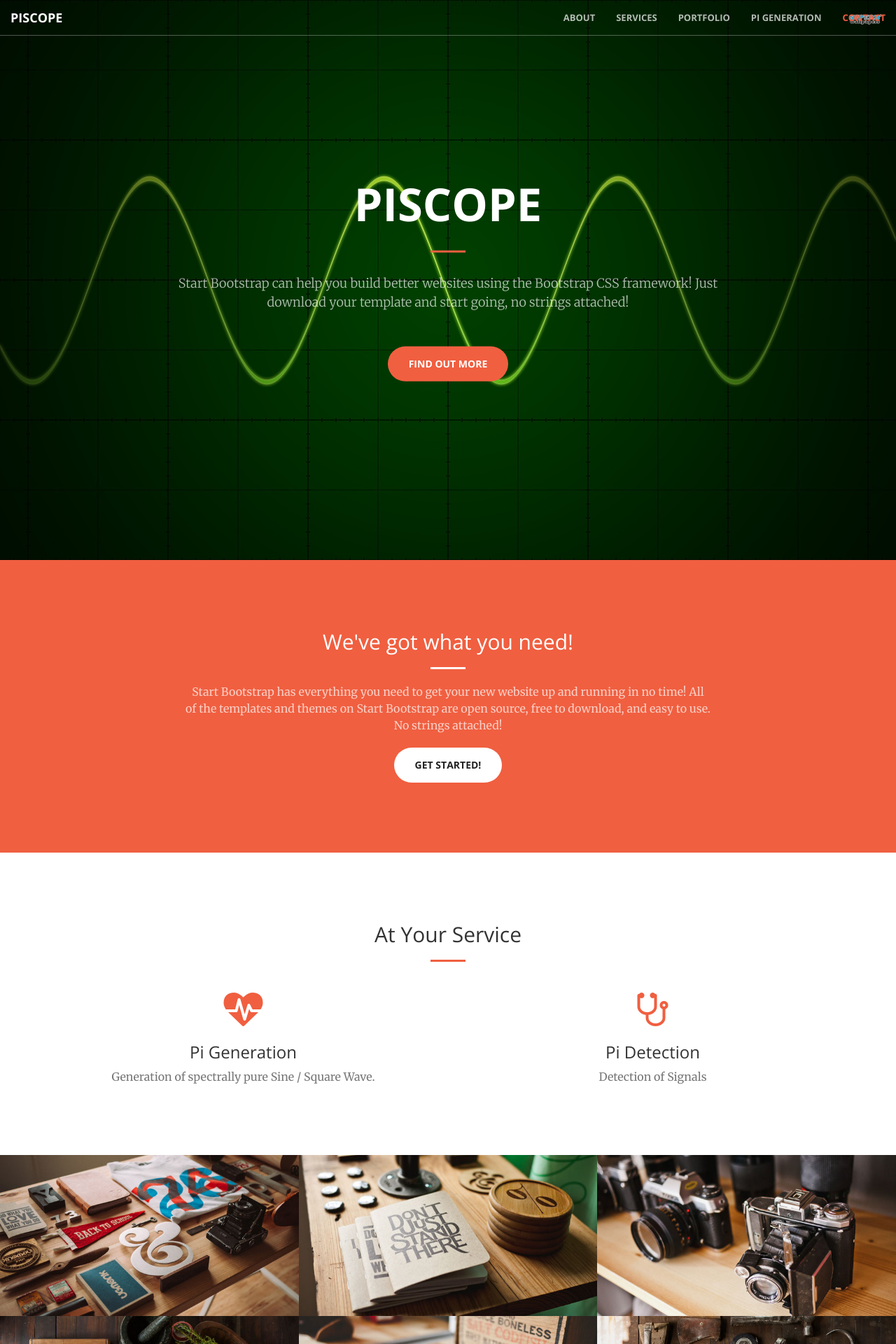
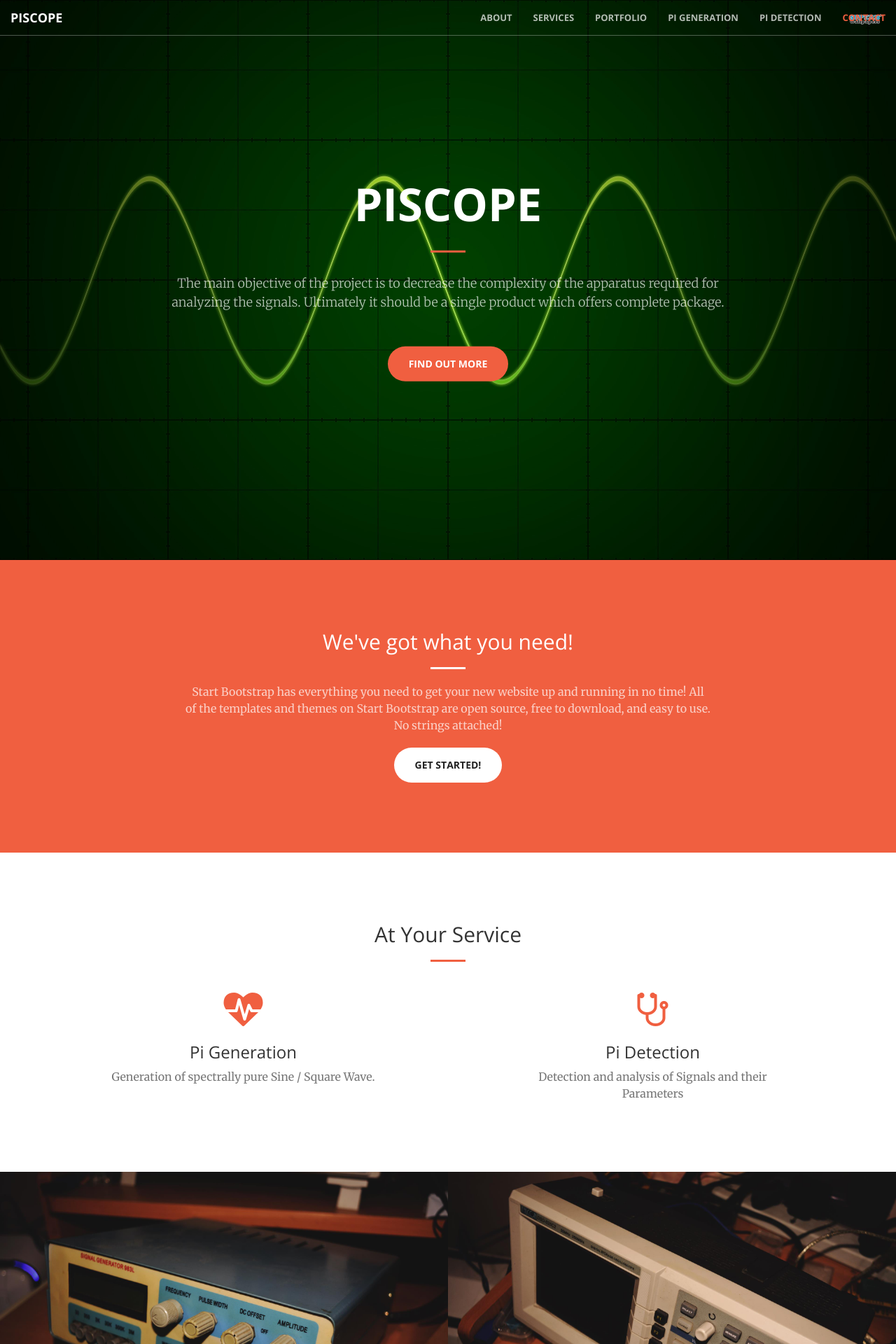
Before and after one commit to kingspp/PiScope-Flask, a Flask app: template templates/main.html in a window 1280 px wide. Shown: the top 1920 px of the page at 70% size. Run offline with Flask 2, Linux system fonts and the light colour scheme; the template is opened without the code that fills it, so the values that code supplies are empty; some libraries are stand-ins or nearby versions.

Commit message:
Added Footer with versioning

```diff
--- a/static/js/creative.js
+++ b/static/js/creative.js
@@ -13,6 +13,8 @@
         $('html, body').stop().animate({
             scrollTop: ($($anchor.attr('href')).offset().top - 50)
         }, 1250, 'easeInOutExpo');
+
+
         event.preventDefault();
     });
 
@@ -21,6 +23,8 @@
         target: '.navbar-fixed-top',
         offset: 51
     })
+
+
 
     // Closes the Responsive Menu on Menu Item Click
     $('.navbar-collapse ul li a').click(function() {
@@ -39,6 +43,7 @@
     $('#mainNav').affix({
         offset: {
             top: 100
+
         }
     })
 
--- a/templates/main.html
+++ b/templates/main.html
@@ -66,6 +66,9 @@
 					<li>
                         <a class="page-scroll" href="#pigen">Pi Generation</a>
                     </li>
+					<li>
+                        <a class="page-scroll" href="#">Pi Detection</a>
+                    </li>
                     <li>
                         <a class="page-scroll" href="#contact">Contact</a>
                     </li>
@@ -81,7 +84,8 @@
             <div class="header-content-inner">
                 <h1>PiScope</h1>
                 <hr>
-                <p>Start Bootstrap can help you build better websites using the Bootstrap CSS framework! Just download your template and start going, no strings attached!</p>
+                <p>The main objective of the project is to decrease the complexity of the
+apparatus required for analyzing the signals. Ultimately it should be a single product which offers complete package.</p>
                 <a href="#about" class="btn btn-primary btn-xl page-scroll">Find Out More</a>
             </div>
         </div>
@@ -113,7 +117,7 @@
             <div class="row">
                 <div class="col-lg-6 col-md-6 text-center">
                     <div class="service-box">
-                        <a  href="#pigen"><i class="fa fa-4x fa-heartbeat wow bounceIn text-primary"></i></a>
+					<a class="page-scroll" href="#pigen"><i class="fa fa-4x fa-heartbeat wow bounceIn text-primary"></i></a>
                         <h3>Pi Generation</h3>
                         <p class="text-muted">Generation of spectrally pure Sine / Square Wave.</p>
                     </div>
@@ -121,9 +125,9 @@
 
 				<div class="col-lg-6 col-md-6 text-center" >
                     <div class="service-box">
-                       <a  href="#"> <i class="fa fa-4x fa-stethoscope wow bounceIn text-primary" ></i> </a>
+					<a class="page-scroll" href="#page-top"> <i class="fa fa-4x fa-stethoscope wow bounceIn text-primary" ></i> </a>
                         <h3>Pi Detection</h3>
-                        <p class="text-muted">Detection of Signals </p>
+                        <p class="text-muted">Detection and analysis of Signals and their Parameters</p>
                     </div>
                 </div>
 
@@ -134,97 +138,41 @@
     <section class="no-padding" id="portfolio">
         <div class="container-fluid">
             <div class="row no-gutter">
-                <div class="col-lg-4 col-sm-6">
+                <div class="col-lg-6 col-sm-6">
                     <a href="#" class="portfolio-box">
                         <img src="{{ url_for('static', filename='img/portfolio/1.jpg') }}" class="img-responsive" alt="">
 
                         <div class="portfolio-box-caption">
                             <div class="portfolio-box-caption-content">
                                 <div class="project-category text-faded">
-                                    Category
+                                    PiScope
                                 </div>
                                 <div class="project-name">
-                                    Project Name
+                                    Pi Generation
                                 </div>
                             </div>
                         </div>
                     </a>
                 </div>
-                <div class="col-lg-4 col-sm-6">
+                <div class="col-lg-6 col-sm-6">
                     <a href="#" class="portfolio-box">
                         <img src="{{ url_for('static', filename='img/portfolio/2.jpg') }}" class="img-responsive" alt="">
                         <div class="portfolio-box-caption">
                             <div class="portfolio-box-caption-content">
                                 <div class="project-category text-faded">
-                                    Category
+                                    PiScope
                                 </div>
                                 <div class="project-name">
-                                    Project Name
+                                    Pi Detection
                                 </div>
                             </div>
                         </div>
                     </a>
                 </div>
-                <div class="col-lg-4 col-sm-6">
-                    <a href="#" class="portfolio-box">
-                        <img src="{{ url_for('static', filename='img/portfolio/3.jpg') }}" class="img-responsive" alt="">
-                        <div class="portfolio-box-caption">
-                            <div class="portfolio-box-caption-content">
-                                <div class="project-category text-faded">
-                                    Category
-                                </div>
-                                <div class="project-name">
-                                    Project Name
-                                </div>
-                            </div>
-                        </div>
-                    </a>
-                </div>
-                <div class="col-lg-4 col-sm-6">
-                    <a href="#" class="portfolio-box">
-                        <img src="{{ url_for('static', filename='img/portfolio/4.jpg') }}" class="img-responsive" alt="">
-                        <div class="portfolio-box-caption">
-                            <div class="portfolio-box-caption-content">
-                                <div class="project-category text-faded">
-                                    Category
-                                </div>
-                                <div class="project-name">
-                                    Project Name
-                                </div>
-                            </div>
-                        </div>
-                    </a>
-                </div>
-                <div class="col-lg-4 col-sm-6">
-                    <a href="#" class="portfolio-box">
-                        <img src="{{ url_for('static', filename='img/portfolio/5.jpg') }}" class="img-responsive" alt="">
-                        <div class="portfolio-box-caption">
-                            <div class="portfolio-box-caption-content">
-                                <div class="project-category text-faded">
-                                    Category
-                                </div>
-                                <div class="project-name">
-                                    Project Name
-                                </div>
-                            </div>
-                        </div>
-                    </a>
-                </div>
-                <div class="col-lg-4 col-sm-6">
-                    <a href="#" class="portfolio-box">
-                        <img src="{{ url_for('static', filename='img/portfolio/6.jpg') }}" class="img-responsive" alt="">
-                        <div class="portfolio-box-caption">
-                            <div class="portfolio-box-caption-content">
-                                <div class="project-category text-faded">
-                                    Category
-                                </div>
-                                <div class="project-name">
-                                    Project Name
-                                </div>
-                            </div>
-                        </div>
-                    </a>
-                </div>
+
+
+
+
             </div>
         </div>
     </section>
@@ -232,7 +180,7 @@
     <aside class="bg-dark">
         <div class="container text-center">
             <div class="call-to-action">
-                <h2>Free Download at Start Bootstrap!</h2>
+                <h2>PiScope v2.0.1 for Pi Detection</h2>
                 <a href="#" class="btn btn-default btn-xl wow tada">Download Now!</a>
             </div>
         </div>
@@ -240,18 +188,15 @@
 <section  class="bg-primary" id="pigen">
 	<div class="container">
         <div class="row col-md-4 col-md-offset-4">
-			<h1>Pi Generation</h1>
+			<h1>Pi Generation</h1><br>
 			<form action="/my_form_post" method="POST">
 				<div class="form-group">
 					<label for="usr">Value: </label>
-					<input type="number" class="form-control" name="usr">
-
-				<div class="radio">
+					<input type="number" class="form-control" name="usr"><br>
 				<input type="radio" name="val" value="hz" checked>Hertz<br>
 				<input type="radio" name="val" value="khz">KHz (Kilo Hertz)<br>
-				<input type="radio" name="val" value="mhz" >MHz (Mega Hertz)<br>
-				</div>
-				<input type="submit" class="btn btn-default" value="Submit!" />
+				<input type="radio" name="val" value="mhz" >MHz (Mega Hertz)<br><br>
+				<input type="submit" class="btn btn-default" value="Generate!" />
 				</div>
 			</form>
 			<div class="flashes">
@@ -283,6 +228,12 @@
         </div>
     </section>
 
+
+    <div class="col-lg-8 col-lg-offset-2 text-center">
+        <a href="#page-top" style="color:black; font-size:13px; text-transform: uppercase;font-family: 'Open Sans','Helvetica Neue',Arial,sans-serif; font-weight: 700; padding-bottom:25px">Beta v1.0.0</a>
+	</div>
+
+
     <!-- jQuery -->
     <script src="{{ url_for('static', filename='js/jquery.js') }}"></script>
 
```
Also changed, not shown: static/img/portfolio/1.jpg, static/img/portfolio/2.jpg.
